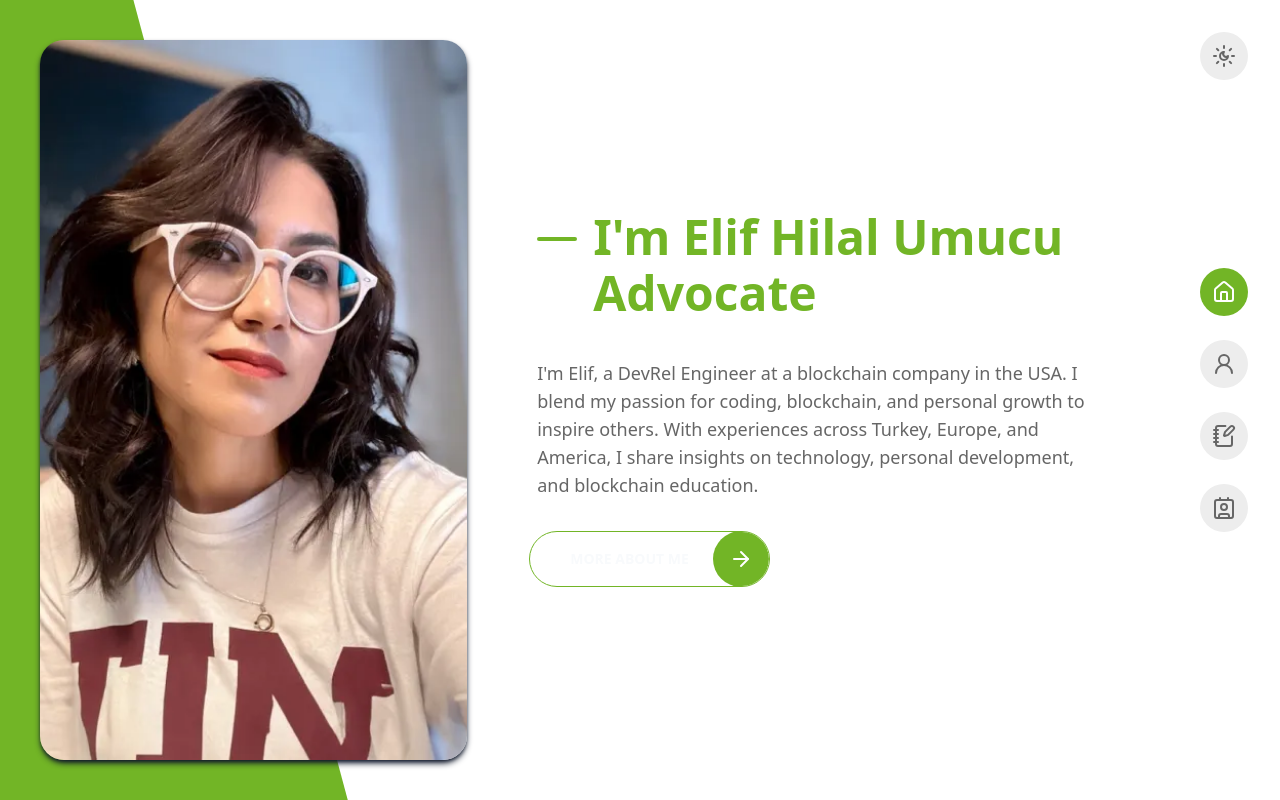
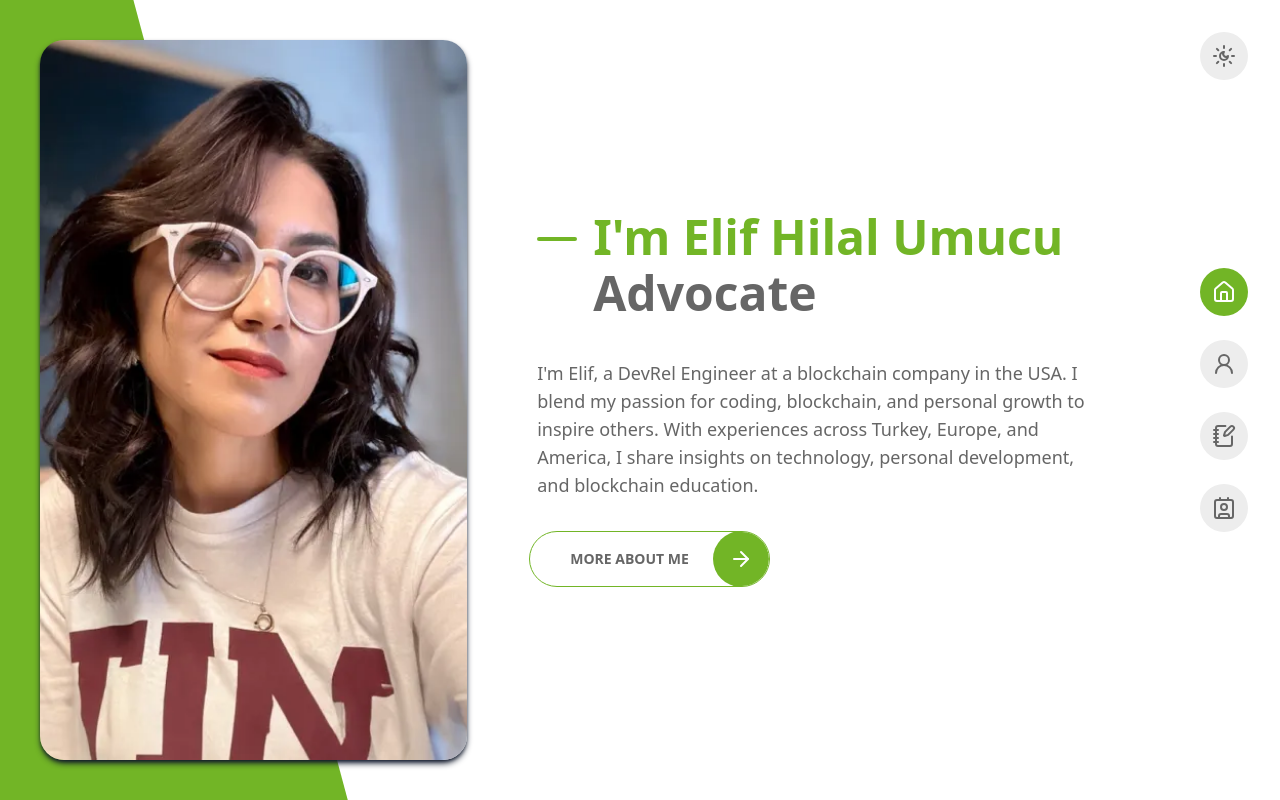
Before and after one commit to Ozavsar/ehilal, a Next.js app: page / in a window 1280 px wide. Built offline with nearby package versions, Linux system fonts and the light colour scheme.

Commit message:
fix: update home page text color and CustomButton text color

```diff
--- a/src/components/CustomButton.tsx
+++ b/src/components/CustomButton.tsx
@@ -14,7 +14,7 @@ export default function CustomButton({
 }) {
   return (
     <Button
-      className={`group relative flex h-14 w-fit items-center gap-6 overflow-hidden rounded-full border border-primary bg-transparent px-10 hover:text-white pr-0 font-bold ${className}`}
+      className={`group relative flex h-14 w-fit items-center gap-6 overflow-hidden rounded-full border border-primary bg-transparent px-10 pr-0 font-bold text-foreground hover:text-white ${className}`}
       onClick={onClick}
       {...props}
     >
--- a/src/containers/home/index.tsx
+++ b/src/containers/home/index.tsx
@@ -31,7 +31,9 @@ export default function HomeContainer() {
                 <span className="mt-4 h-1 w-6 rounded-md bg-primary sm:mt-6 sm:w-10" />
                 <h1 className="text-nowrap text-2xl font-bold text-primary sm:text-3xl md:text-5xl">
                   I&apos;m Elif Hilal Umucu
-                  <span className="block sm:mt-2">Advocate</span>
+                  <span className="block text-foreground sm:mt-2">
+                    Advocate
+                  </span>
                 </h1>
               </div>
               <div className="flex flex-col sm:gap-2">
```
